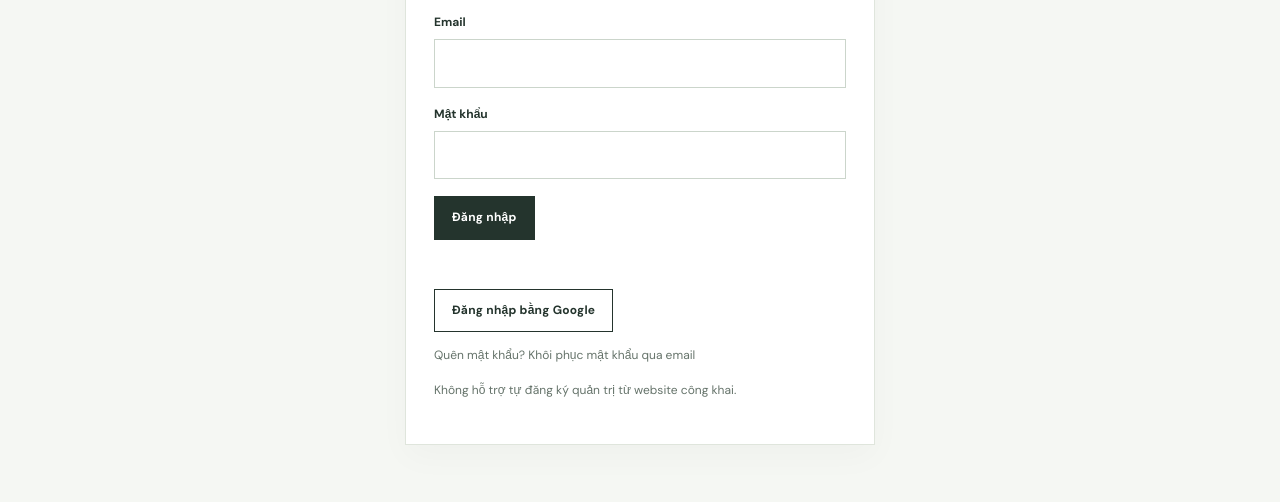
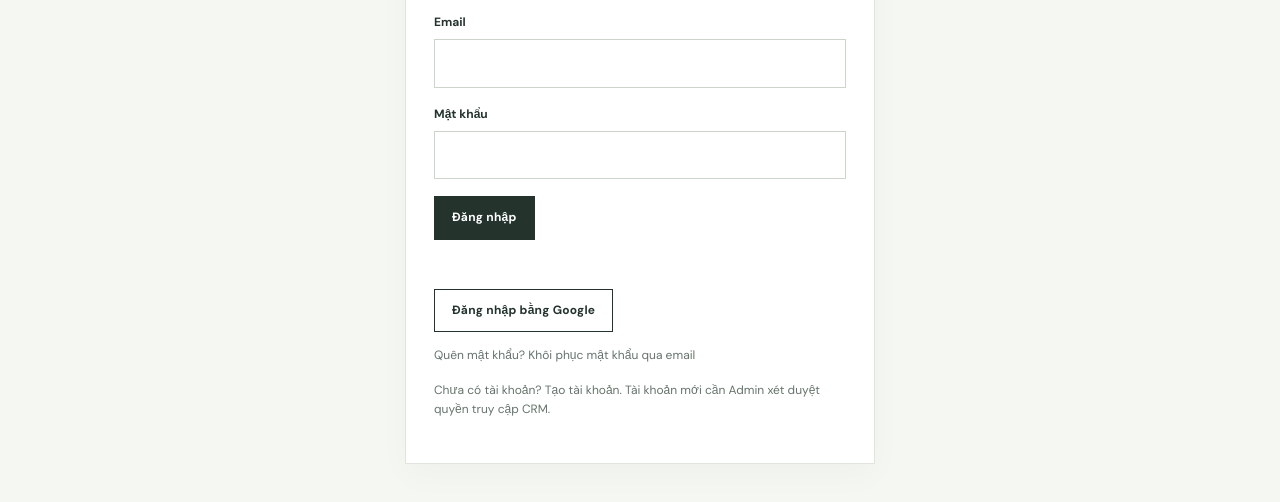
Before and after one commit to infiniti-money/Web-Design, a plain HTML site: page admin.html in a window 1280 px wide. Shown: the part 378-880 px from the top of the page. Drawn offline with nearby package versions, Linux system fonts and the light colour scheme.

Commit message:
feat(auth): link registration from admin login

```diff
--- a/admin.html
+++ b/admin.html
@@ -81,7 +81,7 @@ button:focus-visible,a:focus-visible,input:focus-visible,select:focus-visible,te
 <header class="top"><div class="brand">ATELIER<small>HOME ADMIN</small></div><a href="./index.html">← Về website</a></header>
 <main class="shell">
 <section id="setup-panel" class="card auth hide"><h1>Chưa kết nối cơ sở dữ liệu</h1><p>Trang quản trị đã được chuẩn bị, nhưng chưa cấu hình Supabase. Cần tạo dự án Supabase, áp dụng <code>supabase/schema.sql</code>, gán quyền quản trị và khai báo URL cùng publishable key trong <code>app-config.js</code>.</p><p class="hint">Không được đưa service_role hoặc secret key lên GitHub.</p><a class="btn" href="./index.html">Về trang chủ</a></section>
-<section id="login-panel" class="auth card hide"><p class="muted" style="font-size:11px;letter-spacing:.16em">SECURE ADMIN LOGIN</p><h1>Đăng nhập quản trị</h1><p>Chỉ tài khoản có quyền quản trị được cấp bởi hệ thống mới có thể xem hồ sơ khách hàng và chỉnh sửa dự án.</p><form id="login-form"><div class="field"><label for="email">Email</label><input id="email" type="email" autocomplete="username" required maxlength="254"></div><div class="field"><label for="password">Mật khẩu</label><input id="password" type="password" autocomplete="current-password" required></div><button class="btn" id="login-button" type="submit">Đăng nhập</button><p class="status" id="login-status" role="status" aria-live="polite"></p></form><div class="actions" style="margin:14px 0"><button type="button" class="btn ghost" id="google-login">Đăng nhập bằng Google</button></div><p class="hint">Quên mật khẩu? <a href="./reset-password.html">Khôi phục mật khẩu qua email</a></p><p class="hint">Không hỗ trợ tự đăng ký quản trị từ website công khai.</p></section>
+<section id="login-panel" class="auth card hide"><p class="muted" style="font-size:11px;letter-spacing:.16em">SECURE ADMIN LOGIN</p><h1>Đăng nhập quản trị</h1><p>Chỉ tài khoản có quyền quản trị được cấp bởi hệ thống mới có thể xem hồ sơ khách hàng và chỉnh sửa dự án.</p><form id="login-form"><div class="field"><label for="email">Email</label><input id="email" type="email" autocomplete="username" required maxlength="254"></div><div class="field"><label for="password">Mật khẩu</label><input id="password" type="password" autocomplete="current-password" required></div><button class="btn" id="login-button" type="submit">Đăng nhập</button><p class="status" id="login-status" role="status" aria-live="polite"></p></form><div class="actions" style="margin:14px 0"><button type="button" class="btn ghost" id="google-login">Đăng nhập bằng Google</button></div><p class="hint">Quên mật khẩu? <a href="./reset-password.html">Khôi phục mật khẩu qua email</a></p><p class="hint">Chưa có tài khoản? <a href="./register.html">Tạo tài khoản</a>. Tài khoản mới cần Admin xét duyệt quyền truy cập CRM.</p></section>
 <section id="dashboard" class="hide">
 <div class="toolbar"><div><p class="muted" style="font-size:11px;letter-spacing:.14em;margin-bottom:8px">ATELIER HOME · DASHBOARD v1.13</p><h1>Không gian quản trị</h1><p class="muted" id="signed-in-email"></p><p class="muted" id="signed-in-role"></p></div><button id="logout" class="btn ghost" type="button">Đăng xuất ↗</button></div>
 <div class="metrics" id="admin-overview-metrics"><div class="metric"><strong id="metric-projects">–</strong><span>Tổng dự án</span></div><div class="metric"><strong id="metric-published">–</strong><span>Dự án xuất bản</span></div><div class="metric"><strong id="metric-inquiries">–</strong><span>Yêu cầu tư vấn mới</span></div></div><section class="priority-hub" id="admin-priority-hub" aria-labelledby="priority-hub-title">
```
